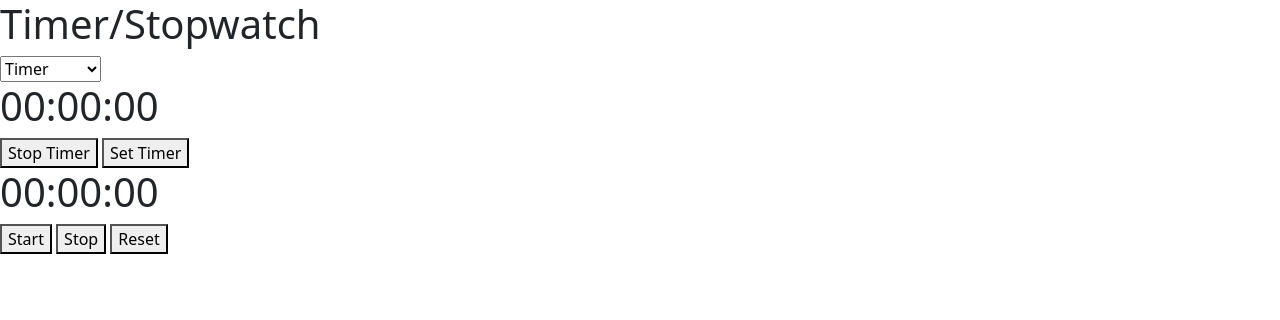
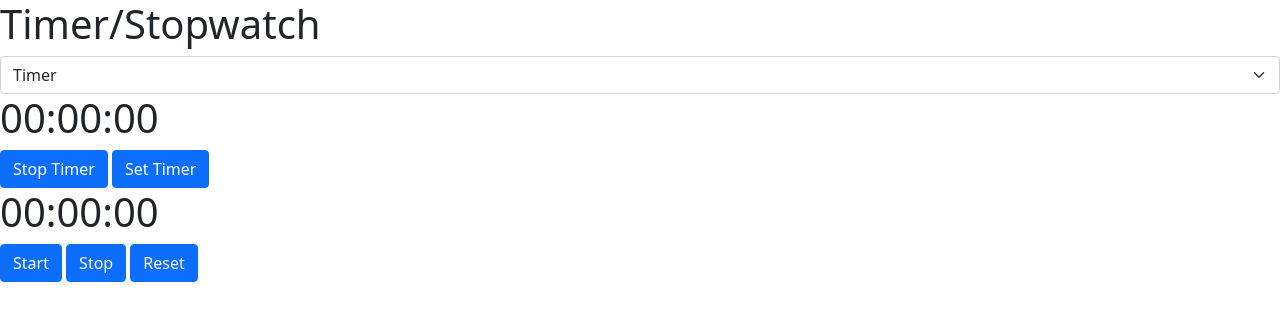
Before and after one commit to nikhilhex/timer-stopwatch, a plain HTML site: page index.html in a window 1280 px wide. Drawn offline with nearby package versions, Linux system fonts and the light colour scheme.

Commit message:
Update index.html

```diff
--- a/index.html
+++ b/index.html
@@ -1,10 +1,19 @@
-<link href="https://cdn.jsdelivr.net/npm/bootstrap@5.1.3/dist/css/bootstrap.min.css" rel="stylesheet" integrity="sha384-1BmE4kWBq78iYhFldvKuhfTAU6auU8tT94WrHftjDbrCEXSU1oBoqyl2QvZ6jIW3" crossorigin="anonymous">
+<!DOCTYPE html>
+<html lang="en">
+<head>
+  <meta charset="UTF-8">
+  <meta http-equiv="X-UA-Compatible" content="IE=edge">
+  <meta name="viewport" content="width=device-width, initial-scale=1.0">
+  <title>Timer/Stopwatch</title>
+  <link href="https://cdn.jsdelivr.net/npm/bootstrap@5.1.3/dist/css/bootstrap.min.css" rel="stylesheet" integrity="sha384-1BmE4kWBq78iYhFldvKuhfTAU6auU8tT94WrHftjDbrCEXSU1oBoqyl2QvZ6jIW3" crossorigin="anonymous">
 
+</head>
+<body>
 
 
 
 <h1>Timer/Stopwatch</h1>
-<select>
+<select class="form-select" id="select">
 <option value="timer">Timer</option>
 <option value="stopwatch">Stopwatch</option>
 </select>
@@ -12,13 +21,18 @@
 
 <div id="timer">
   <h1>00:00:00</h1>
-  <button class="stop">Stop Timer</button>
-  <button class="set">Set Timer</button>
+  <button class="btn btn-primary stop">Stop Timer</button>
+  <button class="btn btn-primary set">Set Timer</button>
 </div>
 
 <div id="stopwatch">
   <h1>00:00:00</h1>
-  <button class="start">Start</button>
-  <button class="stop">Stop</button>
-  <button class="reset">Reset</button>
+  <button class="btn btn-primary start">Start</button>
+  <button class="btn btn-primary stop">Stop</button>
+  <button class="btn btn-primary reset">Reset</button>
 </div>
+
+<script src="https://cdnjs.cloudflare.com/ajax/libs/jquery/3.6.0/jquery.min.js"></script>
+<script src="script.js"></script>
+</body>
+</html>
```
